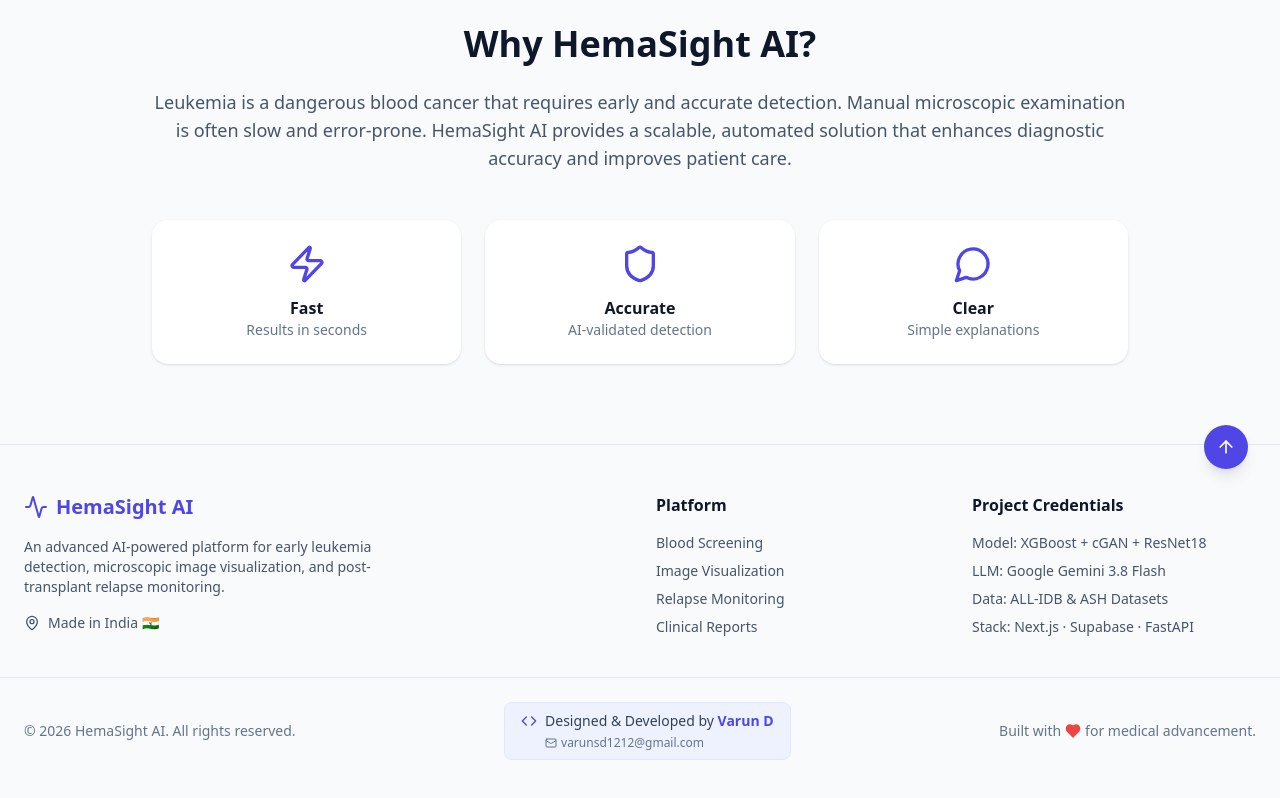
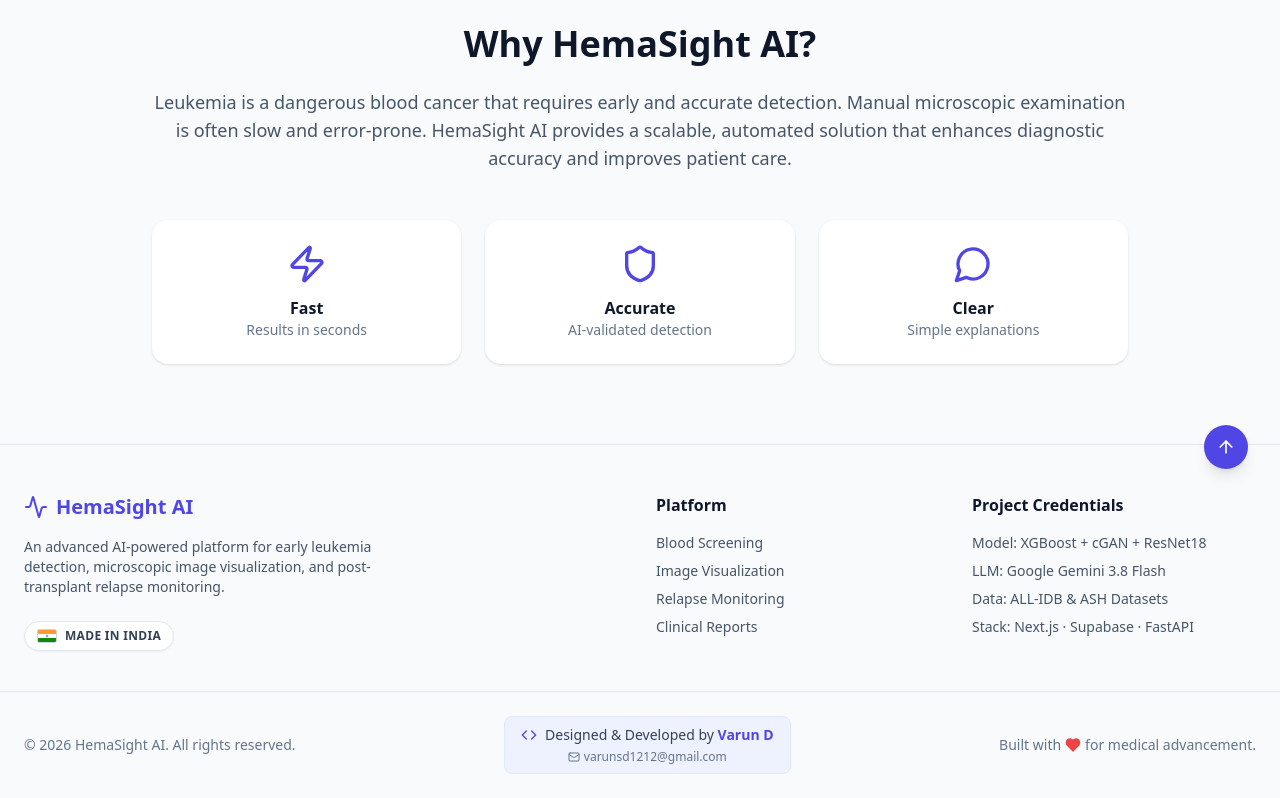
Before and after one commit to Varun-eng/HemaSight-AI, a Next.js app in the folder frontend/: page / in a window 1280 px wide. Shown: the part 1141-1939 px from the top of the page. Built offline with nearby package versions, Linux system fonts and the light colour scheme; no server answers.

Commit message:
Add SVG Indian Flag graphic to footer

```diff
--- a/frontend/components/footer.tsx
+++ b/frontend/components/footer.tsx
@@ -1,6 +1,6 @@
 'use client';
 import Link from 'next/link';
-import { Activity, Heart, Code, Mail, ArrowUp, MapPin } from 'lucide-react';
+import { Activity, Heart, Code, Mail, ArrowUp } from 'lucide-react';
 
 export function Footer() {
   const currentYear = new Date().getFullYear();
@@ -19,15 +19,35 @@ export function Footer() {
             <Activity className="w-6 h-6" />
             HemaSight AI
           </Link>
-          <p className="text-slate-600 dark:text-slate-400 text-sm max-w-sm mb-4">
+          <p className="text-slate-600 dark:text-slate-400 text-sm max-w-sm mb-6">
             An advanced AI-powered platform for early leukemia detection, microscopic image visualization,
             and post-transplant relapse monitoring.
           </p>
 
-          {/* Location */}
-          <div className="flex items-center gap-2 text-sm text-slate-600 dark:text-slate-400">
-            <MapPin className="w-4 h-4" />
-            <span>Made in India 🇮🇳</span>
+          {/* Graphic "Made in India" Badge */}
+          <div className="inline-flex items-center gap-2 px-3 py-1.5 bg-white dark:bg-slate-900 border border-slate-200 dark:border-slate-700 rounded-full shadow-sm">
+            {/* SVG Indian Flag */}
+            <svg width="20" height="14" viewBox="0 0 900 600" xmlns="http://www.w3.org/2000/svg" className="rounded-sm overflow-hidden border border-slate-300 dark:border-slate-600">
+              <rect width="900" height="200" fill="#FF9933"/>
+              <rect y="200" width="900" height="200" fill="#FFFFFF"/>
+              <rect y="400" width="900" height="200" fill="#138808"/>
+              <circle cx="450" cy="300" r="60" fill="none" stroke="#000080" strokeWidth="8"/>
+              {/* Ashoka Chakra Spokes */}
+              <g stroke="#000080" strokeWidth="4">
+                <line x1="450" y1="240" x2="450" y2="360"/>
+                <line x1="390" y1="300" x2="510" y2="300"/>
+                <line x1="408" y1="258" x2="492" y2="342"/>
+                <line x1="492" y1="258" x2="408" y2="342"/>
+                <line x1="425" y1="243" x2="475" y2="357"/>
+                <line x1="475" y1="243" x2="425" y2="357"/>
+                <line x1="395" y1="275" x2="505" y2="325"/>
+                <line x1="395" y1="325" x2="505" y2="275"/>
+              </g>
+              <circle cx="450" cy="300" r="15" fill="#000080"/>
+            </svg>
+            <span className="text-xs font-bold text-slate-700 dark:text-slate-300 uppercase tracking-wide">
+              Made in India
+            </span>
           </div>
         </div>
 
@@ -59,7 +79,7 @@ export function Footer() {
         <p>© {currentYear} HemaSight AI. All rights reserved.</p>
 
         {/* Highlighted Designer Credit with Email */}
-        <div className="flex flex-col items-center md:items-start px-4 py-2 bg-indigo-50 dark:bg-indigo-950/40 rounded-lg border border-indigo-100 dark:border-indigo-900">
+        <div className="flex flex-col items-center px-4 py-2 bg-indigo-50 dark:bg-indigo-950/40 rounded-lg border border-indigo-100 dark:border-indigo-900">
           <div className="flex items-center gap-2">
             <Code className="w-4 h-4 text-indigo-600 dark:text-indigo-400" />
             <span className="text-slate-700 dark:text-slate-300 font-medium">
@@ -68,7 +88,7 @@ export function Footer() {
           </div>
           <a
             href="mailto:varunsd1212@gmail.com"
-            className="text-xs text-slate-500 dark:text-slate-400 hover:text-indigo-600 flex items-center gap-1 mt-1 ml-6 transition-colors"
+            className="text-xs text-slate-500 dark:text-slate-400 hover:text-indigo-600 flex items-center gap-1 mt-1 transition-colors"
           >
             <Mail className="w-3 h-3" />
             varunsd1212@gmail.com
```
